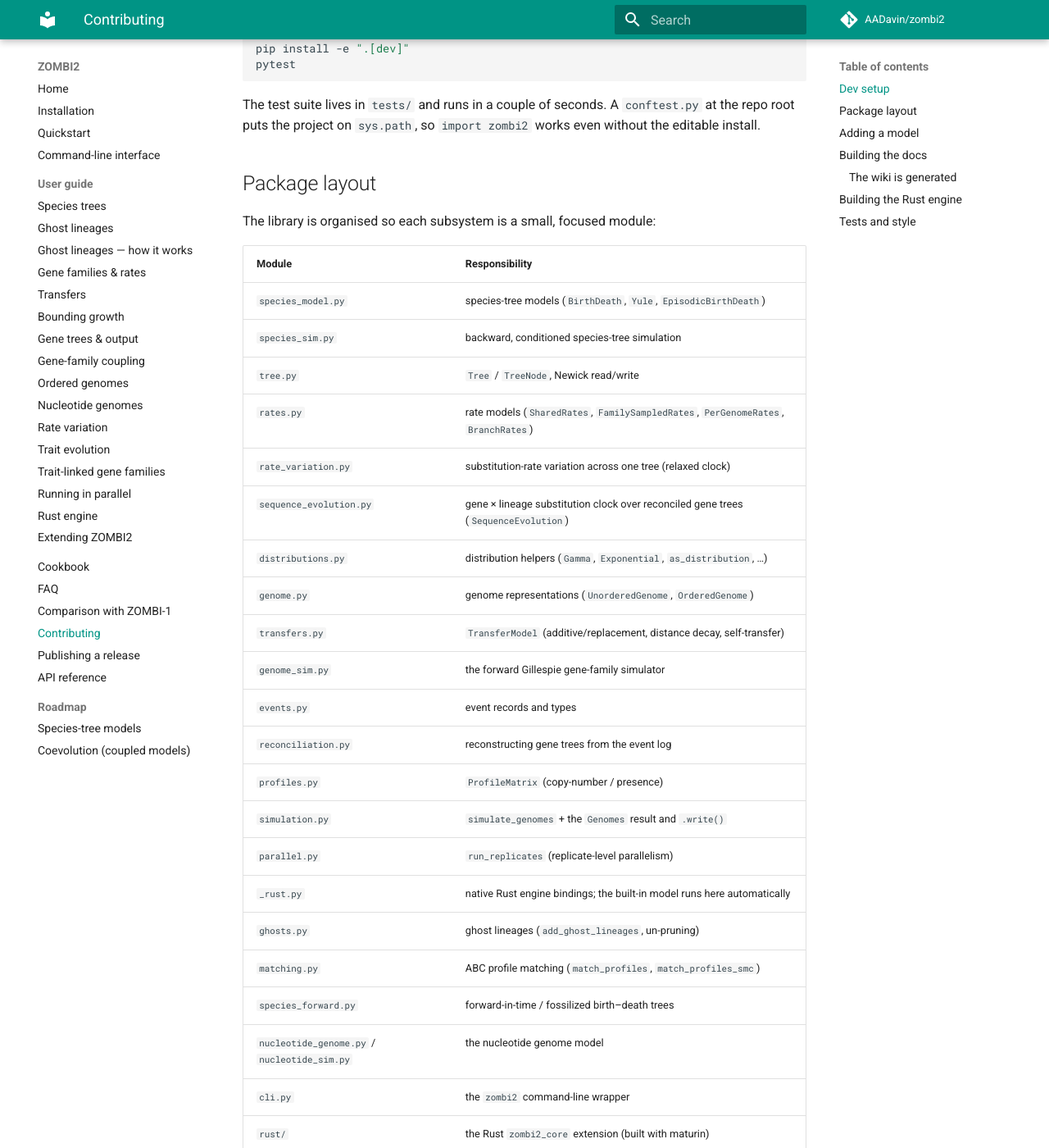
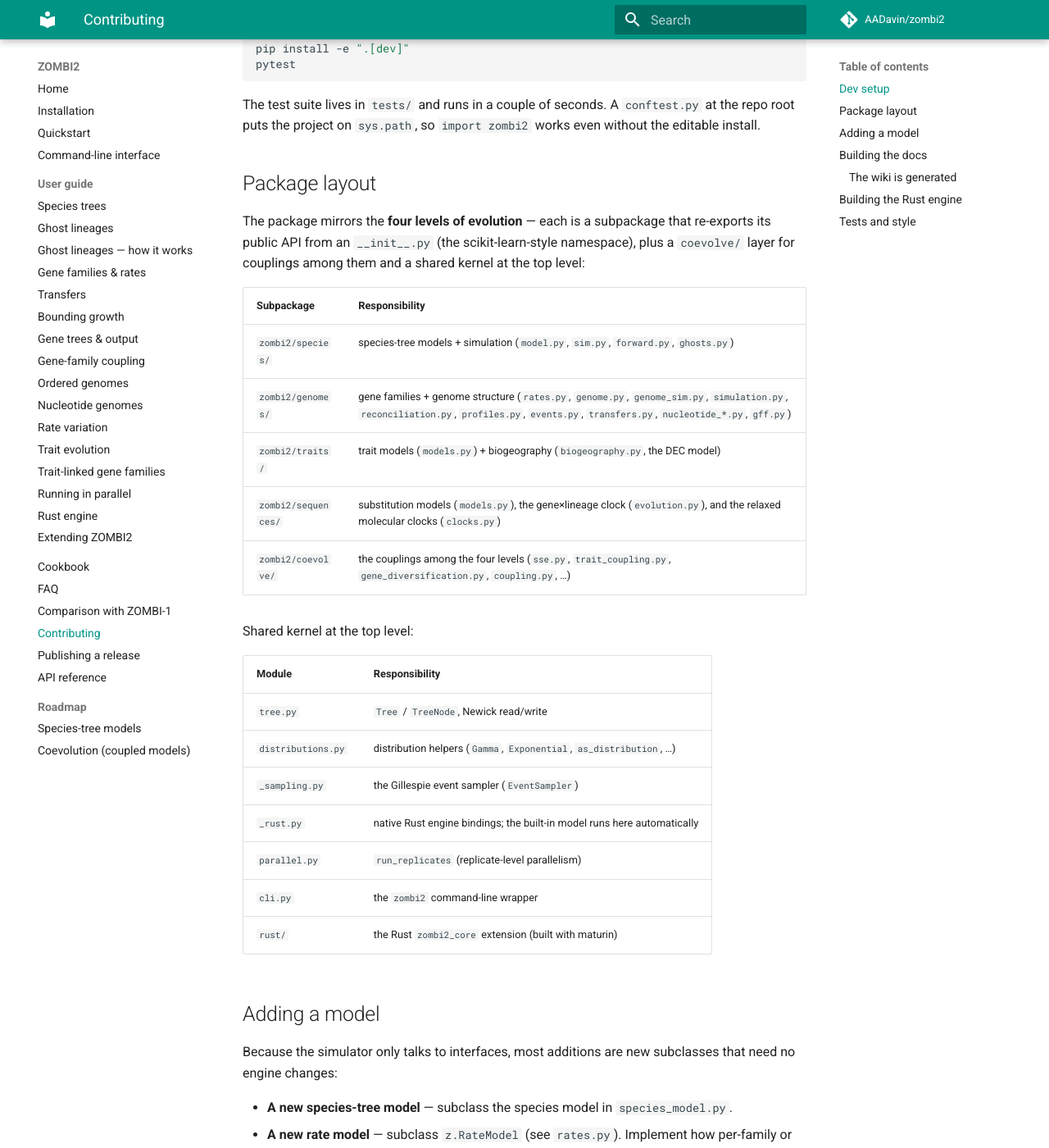
Before and after one commit to AADavin/zombi2, an MkDocs documentation site: the page built from docs/contributing.md, in a window 1280 px wide and 1400 px high, scrolled down 229 px. Shown: the whole window at 82% size. Built offline with MkDocs 1.6.1 and Material for MkDocs 9.7.7, drawn with Linux system fonts in a browser that asks for light colours; comment, search, counter and statistics services are not loaded.

Commit message:
docs: sync doc references to the new package layout
Restructure follow-through for docs that name internal module paths:
- reference/api.md: mkdocstrings ::: directives repointed to the subpackages
  (zombi2.species.model, zombi2.genomes.rates, zombi2.sequences.clocks, ...).
- contributing.md: package-layout table rewritten around the 4 subpackages + kernel.
- guide/extending.md: fix the now-broken `from zombi2.events import EventType`.
- coupling_model.md / rate-variation.md / cli.md: coupling -> zombi2.coevolve.coupling,
  the clocks namespace -> zombi2.sequences; ABC prose points at ZOMBI2_FUTURE.
- Removed the orphan guide/matching.md (ABC moved out; archived with matching).

mkdocs build --strict passes against the restructured package.

Co-Authored-By: Claude Opus 4.8 <noreply@anthropic.com>

```diff
--- a/docs/contributing.md
+++ b/docs/contributing.md
@@ -15,30 +15,27 @@ editable install.
 
 ## Package layout
 
-The library is organised so each subsystem is a small, focused module:
+The package mirrors the **four levels of evolution** — each is a subpackage that re-exports
+its public API from an `__init__.py` (the scikit-learn-style namespace), plus a `coevolve/`
+layer for couplings among them and a shared kernel at the top level:
+
+| Subpackage | Responsibility |
+| --- | --- |
+| `zombi2/species/` | species-tree models + simulation (`model.py`, `sim.py`, `forward.py`, `ghosts.py`) |
+| `zombi2/genomes/` | gene families + genome structure (`rates.py`, `genome.py`, `genome_sim.py`, `simulation.py`, `reconciliation.py`, `profiles.py`, `events.py`, `transfers.py`, `nucleotide_*.py`, `gff.py`) |
+| `zombi2/traits/` | trait models (`models.py`) + biogeography (`biogeography.py`, the DEC model) |
+| `zombi2/sequences/` | substitution models (`models.py`), the gene×lineage clock (`evolution.py`), and the relaxed molecular clocks (`clocks.py`) |
+| `zombi2/coevolve/` | the couplings among the four levels (`sse.py`, `trait_coupling.py`, `gene_diversification.py`, `coupling.py`, …) |
+
+Shared kernel at the top level:
 
 | Module | Responsibility |
 | --- | --- |
-| `species_model.py` | species-tree models (`BirthDeath`, `Yule`, `EpisodicBirthDeath`) |
-| `species_sim.py` | backward, conditioned species-tree simulation |
 | `tree.py` | `Tree` / `TreeNode`, Newick read/write |
-| `rates.py` | rate models (`SharedRates`, `FamilySampledRates`, `PerGenomeRates`, `BranchRates`) |
-| `rate_variation.py` | substitution-rate variation across one tree (relaxed clock) |
-| `sequence_evolution.py` | gene × lineage substitution clock over reconciled gene trees (`SequenceEvolution`) |
 | `distributions.py` | distribution helpers (`Gamma`, `Exponential`, `as_distribution`, …) |
-| `genome.py` | genome representations (`UnorderedGenome`, `OrderedGenome`) |
-| `transfers.py` | `TransferModel` (additive/replacement, distance decay, self-transfer) |
-| `genome_sim.py` | the forward Gillespie gene-family simulator |
-| `events.py` | event records and types |
-| `reconciliation.py` | reconstructing gene trees from the event log |
-| `profiles.py` | `ProfileMatrix` (copy-number / presence) |
-| `simulation.py` | `simulate_genomes` + the `Genomes` result and `.write()` |
+| `_sampling.py` | the Gillespie event sampler (`EventSampler`) |
+| `_rust.py` | native Rust engine bindings; the built-in model runs here automatically |
 | `parallel.py` | `run_replicates` (replicate-level parallelism) |
-| `_rust.py` | native Rust engine bindings; the built-in model runs here automatically |
-| `ghosts.py` | ghost lineages (`add_ghost_lineages`, un-pruning) |
-| `matching.py` | ABC profile matching (`match_profiles`, `match_profiles_smc`) |
-| `species_forward.py` | forward-in-time / fossilized birth–death trees |
-| `nucleotide_genome.py` / `nucleotide_sim.py` | the nucleotide genome model |
 | `cli.py` | the `zombi2` command-line wrapper |
 | `rust/` | the Rust `zombi2_core` extension (built with maturin) |
 
```
Also changed, not shown: docs/cli.md (+3 -4 lines), docs/coupling_model.md (+3 -3 lines), docs/guide/extending.md (+1 -1 lines), docs/guide/matching.md (deleted, +0 -17 lines), docs/guide/rate-variation.md (+1 -1 lines), docs/reference/api.md (+49 -49 lines).
